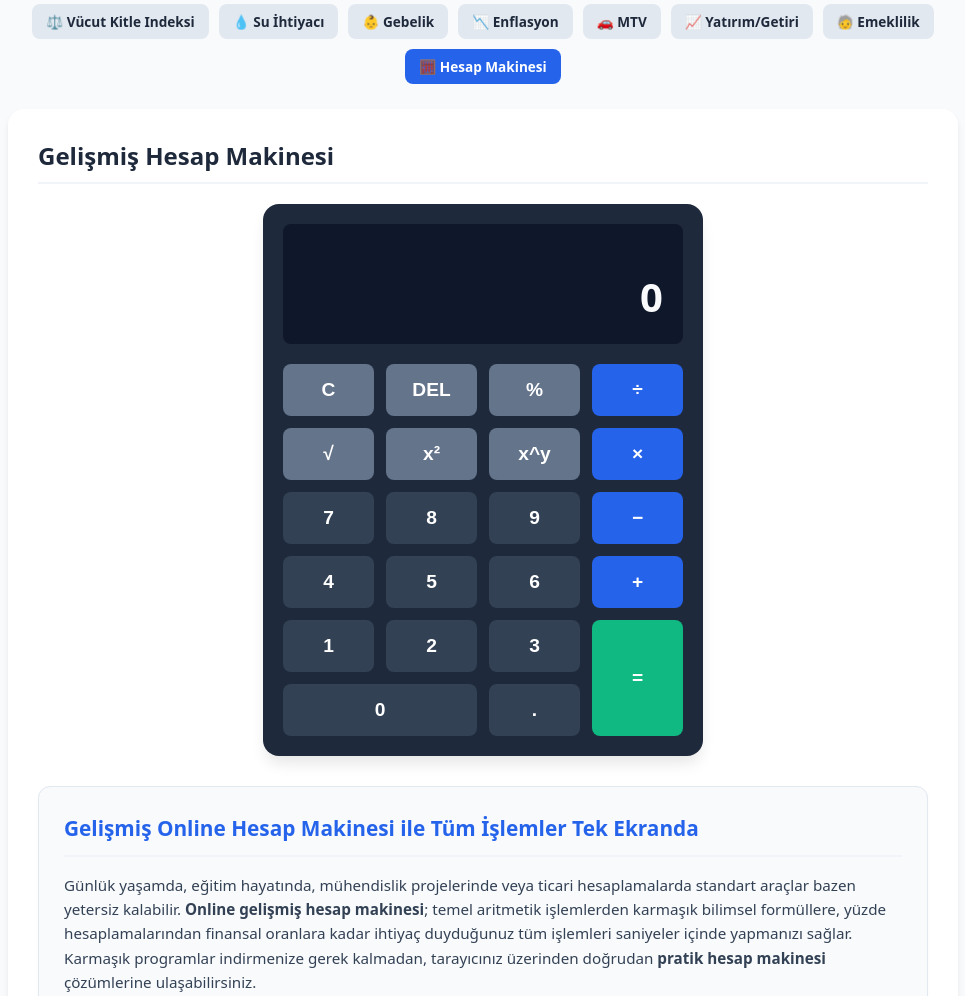
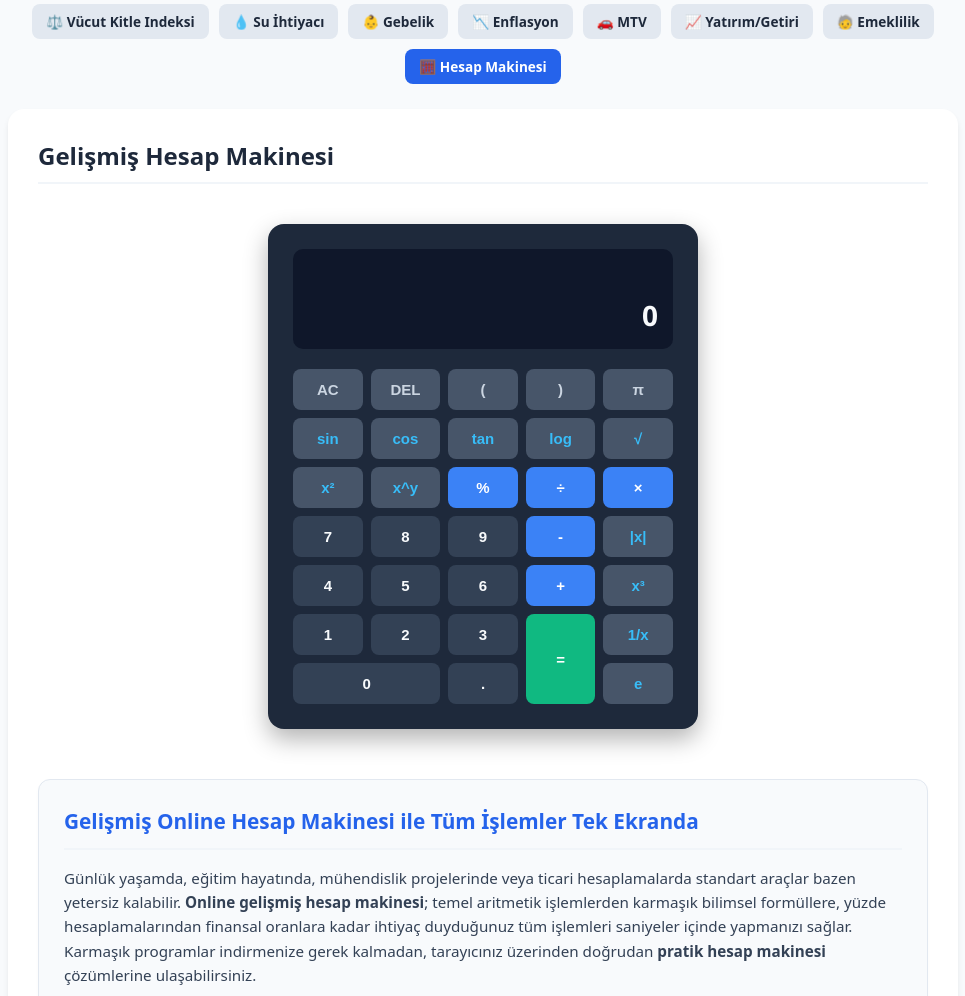
Before and after one commit to cempolat172-arch/pratikhesaplar, a FastAPI app: page /hesap-makinesi in a window 1280 px wide. Shown: the part 199-1195 px from the top of the page, without its empty margins (157-1122 px from the left). Run offline with FastAPI, Linux system fonts and the light colour scheme.

Commit message:
Hesap Makinesi UI ve hesaplama mantığı güncellendi

```diff
--- a/templates/hesap-makinesi.html
+++ b/templates/hesap-makinesi.html
@@ -2,56 +2,148 @@
 {% block title %}Gelişmiş Online Hesap Makinesi - Pratik Hesaplar{% endblock %}
 {% block description %}Ücretsiz gelişmiş online hesap makinesi ile dört işlem, yüzde, karekök, üslü sayı ve trigonometrik hesaplamalarınızı anında yapın.{% endblock %}
 {% block extra_css %}
-.calc-container { max-width: 400px; margin: 0 auto; background: #1e293b; padding: 20px; border-radius: 16px; box-shadow: 0 10px 15px -3px rgb(0 0 0 / 0.1); color: white; }
-.calc-display { background: #0f172a; border-radius: 8px; padding: 20px; margin-bottom: 20px; text-align: right; overflow: hidden; word-wrap: break-word; }
-.calc-display .history { font-size: 0.9rem; color: #94a3b8; min-height: 20px; margin-bottom: 5px; }
-.calc-display .current { font-size: 2.5rem; font-weight: 700; color: #f8fafc; }
-.calc-keys { display: grid; grid-template-columns: repeat(4, 1fr); gap: 12px; }
-.calc-btn { background: #334155; border: none; color: white; font-size: 1.2rem; font-weight: 600; padding: 15px 0; border-radius: 8px; cursor: pointer; transition: background 0.2s; }
-.calc-btn:hover { background: #475569; }
-.calc-btn.op { background: #2563eb; color: white; }
-.calc-btn.op:hover { background: #1d4ed8; }
-.calc-btn.special { background: #64748b; }
-.calc-btn.special:hover { background: #94a3b8; }
-.calc-btn.equals { background: #10b981; grid-column: span 2; }
-.calc-btn.equals:hover { background: #059669; }
+.calculator-container {
+    display: flex;
+    justify-content: center;
+    align-items: center;
+    padding: 20px;
+    font-family: 'Segoe UI', Tahoma, Geneva, Verdana, sans-serif;
+}
+.calculator {
+    background: #1e293b;
+    padding: 25px;
+    border-radius: 16px;
+    box-shadow: 0 10px 25px rgba(0,0,0,0.3);
+    width: 380px;
+}
+.display {
+    background: #0f172a;
+    padding: 15px;
+    border-radius: 10px;
+    margin-bottom: 20px;
+    text-align: right;
+    min-height: 70px;
+    display: flex;
+    flex-direction: column;
+    justify-content: space-between;
+}
+.history {
+    color: #64748b;
+    font-size: 14px;
+    min-height: 20px;
+    overflow-x: auto;
+}
+.result {
+    color: #f8fafc;
+    font-size: 28px;
+    font-weight: 600;
+    overflow-x: auto;
+}
+.buttons-grid {
+    display: grid;
+    grid-template-columns: repeat(5, 1fr);
+    gap: 8px;
+}
+.btn {
+    padding: 12px 0;
+    font-size: 15px;
+    font-weight: 600;
+    border: none;
+    border-radius: 8px;
+    cursor: pointer;
+    transition: background 0.2s, transform 0.1s;
+}
+.btn:active {
+    transform: scale(0.95);
+}
+.btn.num {
+    background: #334155;
+    color: #f8fafc;
+}
+.btn.num:hover { background: #475569; }
+
+.btn.op {
+    background: #3b82f6;
+    color: white;
+}
+.btn.op:hover { background: #2563eb; }
+
+.btn.fn {
+    background: #475569;
+    color: #cbd5e1;
+}
+.btn.fn:hover { background: #64748b; }
+
+.btn.sci {
+    background: #475569;
+    color: #38bdf8;
+}
+.btn.sci:hover { background: #64748b; }
+
+.btn.equals {
+    background: #10b981;
+    color: white;
+    grid-row: span 2;
+    height: 100%;
+}
+.btn.equals:hover { background: #059669; }
+
+.btn.zero {
+    grid-column: span 2;
+}
 {% endblock %}
 {% block content %}
 <h2>Gelişmiş Hesap Makinesi</h2>
 
-<div class="calc-container">
-    <div class="calc-display">
-        <div class="history" id="calcHistory"></div>
-        <div class="current" id="calcCurrent">0</div>
-    </div>
-    <div class="calc-keys">
-        <button class="calc-btn special" onclick="calcAction('C')">C</button>
-        <button class="calc-btn special" onclick="calcAction('DEL')">DEL</button>
-        <button class="calc-btn special" onclick="calcAction('%')">%</button>
-        <button class="calc-btn op" onclick="calcAction('/')">÷</button>
+<div class="calculator-container">
+    <div class="calculator">
+        <div class="display">
+            <div id="history" class="history"></div>
+            <div id="result" class="result">0</div>
+        </div>
+        <div class="buttons-grid">
+            <!-- Bilimsel ve Ek Fonksiyonlar -->
+            <button class="btn fn" onclick="clearCalculator()">AC</button>
+            <button class="btn fn" onclick="deleteChar()">DEL</button>
+            <button class="btn fn" onclick="appendCharacter('(')">(</button>
+            <button class="btn fn" onclick="appendCharacter(')')">)</button>
+            <button class="btn fn" onclick="appendCharacter('Math.PI')">π</button>
 
-        <button class="calc-btn special" onclick="calcAction('sqrt')">√</button>
-        <button class="calc-btn special" onclick="calcAction('sq')">x²</button>
-        <button class="calc-btn special" onclick="calcAction('pow')">x^y</button>
-        <button class="calc-btn op" onclick="calcAction('*')">×</button>
+            <button class="btn sci" onclick="appendFunction('Math.sin(')">sin</button>
+            <button class="btn sci" onclick="appendFunction('Math.cos(')">cos</button>
+            <button class="btn sci" onclick="appendFunction('Math.tan(')">tan</button>
+            <button class="btn sci" onclick="appendFunction('Math.log10(')">log</button>
+            <button class="btn sci" onclick="appendFunction('Math.sqrt(')">√</button>
 
-        <button class="calc-btn" onclick="calcInput('7')">7</button>
-        <button class="calc-btn" onclick="calcInput('8')">8</button>
-        <button class="calc-btn" onclick="calcInput('9')">9</button>
-        <button class="calc-btn op" onclick="calcAction('-')">−</button>
+            <button class="btn sci" onclick="appendCharacter('**2')">x²</button>
+            <button class="btn sci" onclick="appendCharacter('**')">x^y</button>
+            <button class="btn op" onclick="appendCharacter('%')">%</button>
+            <button class="btn op" onclick="appendCharacter('/')">÷</button>
+            <button class="btn op" onclick="appendCharacter('*')">×</button>
 
-        <button class="calc-btn" onclick="calcInput('4')">4</button>
-        <button class="calc-btn" onclick="calcInput('5')">5</button>
-        <button class="calc-btn" onclick="calcInput('6')">6</button>
-        <button class="calc-btn op" onclick="calcAction('+')">+</button>
+            <!-- Rakamlar ve Temel İşlemler -->
+            <button class="btn num" onclick="appendCharacter('7')">7</button>
+            <button class="btn num" onclick="appendCharacter('8')">8</button>
+            <button class="btn num" onclick="appendCharacter('9')">9</button>
+            <button class="btn op" onclick="appendCharacter('-')">-</button>
+            <button class="btn sci" onclick="appendFunction('Math.abs(')">|x|</button>
 
-        <button class="calc-btn" onclick="calcInput('1')">1</button>
-        <button class="calc-btn" onclick="calcInput('2')">2</button>
-        <button class="calc-btn" onclick="calcInput('3')">3</button>
-        <button class="calc-btn op" rowspan="2" onclick="calcAction('=')" style="grid-row: span 2; height: 100%; background: #10b981;">=</button>
+            <button class="btn num" onclick="appendCharacter('4')">4</button>
+            <button class="btn num" onclick="appendCharacter('5')">5</button>
+            <button class="btn num" onclick="appendCharacter('6')">6</button>
+            <button class="btn op" onclick="appendCharacter('+')">+</button>
+            <button class="btn sci" onclick="appendCharacter('**3')">x³</button>
 
-        <button class="calc-btn" onclick="calcInput('0')" style="grid-column: span 2;">0</button>
-        <button class="calc-btn" onclick="calcInput('.')">.</button>
+            <button class="btn num" onclick="appendCharacter('1')">1</button>
+            <button class="btn num" onclick="appendCharacter('2')">2</button>
+            <button class="btn num" onclick="appendCharacter('3')">3</button>
+            <button class="btn equals" onclick="calculateResult()" rowspan="2">=</button>
+            <button class="btn sci" onclick="appendCharacter('1/')">1/x</button>
+
+            <button class="btn num zero" onclick="appendCharacter('0')">0</button>
+            <button class="btn num" onclick="appendCharacter('.')">.</button>
+            <button class="btn sci" onclick="appendCharacter('Math.E')">e</button>
+        </div>
     </div>
 </div>
 
@@ -95,111 +187,61 @@
 </div>
 {% endblock %}
 {% block extra_js %}
-let currentInput = "0";
-let previousInput = "";
-let operation = null;
-let shouldResetScreen = false;
-
-const currentDisplay = document.getElementById('calcCurrent');
-const historyDisplay = document.getElementById('calcHistory');
+let currentInput = '0';
+let historyInput = '';
 
 function updateDisplay() {
-    currentDisplay.innerText = currentInput;
-    if (operation != null) {
-        let opSymbol = operation;
-        if(opSymbol === '*') opSymbol = '×';
-        if(opSymbol === '/') opSymbol = '÷';
-        if(opSymbol === 'pow') opSymbol = '^';
-        historyDisplay.innerText = previousInput + " " + opSymbol;
-    } else {
-        historyDisplay.innerText = "";
-    }
+    document.getElementById('result').innerText = currentInput;
+    document.getElementById('history').innerText = historyInput;
 }
 
-function calcInput(num) {
-    if (currentInput === "0" || shouldResetScreen) {
-        currentInput = num === '.' ? '0.' : num;
-        shouldResetScreen = false;
+function appendCharacter(char) {
+    if (currentInput === '0' && char !== '.' && !isNaN(char)) {
+        currentInput = char;
     } else {
-        if (num === '.' && currentInput.includes('.')) return;
-        currentInput += num;
+        currentInput += char;
     }
     updateDisplay();
 }
 
-function calcAction(action) {
-    if (action === 'C') {
-        currentInput = "0";
-        previousInput = "";
-        operation = null;
-    } else if (action === 'DEL') {
-        if (shouldResetScreen) return;
-        currentInput = currentInput.slice(0, -1);
-        if (currentInput === "" || currentInput === "-") currentInput = "0";
-    } else if (action === '=') {
-        if (operation === null || shouldResetScreen) return;
-        compute();
-        operation = null;
-    } else if (action === 'sqrt') {
-        let val = parseFloat(currentInput);
-        if(val >= 0) {
-            currentInput = Math.sqrt(val).toString();
-        } else {
-            currentInput = "Hata";
-        }
-        shouldResetScreen = true;
-    } else if (action === 'sq') {
-        let val = parseFloat(currentInput);
-        currentInput = (val * val).toString();
-        shouldResetScreen = true;
-    } else if (action === '%') {
-        let val = parseFloat(currentInput);
-        currentInput = (val / 100).toString();
-        shouldResetScreen = true;
+function appendFunction(func) {
+    if (currentInput === '0') {
+        currentInput = func;
     } else {
-        if (operation !== null && !shouldResetScreen) {
-            compute();
-        }
-        previousInput = currentInput;
-        operation = action;
-        shouldResetScreen = true;
+        currentInput += func;
     }
     updateDisplay();
 }
 
-function compute() {
-    let prev = parseFloat(previousInput);
-    let curr = parseFloat(currentInput);
-    if (isNaN(prev) || isNaN(curr)) return;
-
-    let result = 0;
-    switch(operation) {
-        case '+': result = prev + curr; break;
-        case '-': result = prev - curr; break;
-        case '*': result = prev * curr; break;
-        case '/':
-            if(curr === 0) { currentInput = "Hata"; return; }
-            result = prev / curr;
-            break;
-        case 'pow': result = Math.pow(prev, curr); break;
-    }
-    currentInput = parseFloat(result.toFixed(8)).toString();
+function clearCalculator() {
+    currentInput = '0';
+    historyInput = '';
+    updateDisplay();
 }
 
-document.addEventListener('keydown', (event) => {
-    if (event.key >= '0' && event.key <= '9' || event.key === '.') {
-        calcInput(event.key);
-    } else if (event.key === '+' || event.key === '-' || event.key === '*' || event.key === '/') {
-        calcAction(event.key);
-    } else if (event.key === 'Enter' || event.key === '=') {
-        event.preventDefault();
-        calcAction('=');
-    } else if (event.key === 'Backspace') {
-        calcAction('DEL');
-    } else if (event.key === 'Escape') {
-        calcAction('C');
+function deleteChar() {
+    if (currentInput.length > 1) {
+        currentInput = currentInput.slice(0, -1);
+    } else {
+        currentInput = '0';
     }
-});
+    updateDisplay();
+}
+
+function calculateResult() {
+    try {
+        historyInput = currentInput;
+        // Güvenli hesaplama için eval kullanımı (matematiksel ifadeler)
+        let evalInput = currentInput.replace(/×/g, '*').replace(/÷/g, '/');
+        let res = eval(evalInput);
+        currentInput = String(res);
+        updateDisplay();
+    } catch (error) {
+        currentInput = 'Hata';
+        updateDisplay();
+        setTimeout(clearCalculator, 1500);
+    }
+}
 
 function toggleFAQ(btn) {
     const item = btn.parentElement;
```
